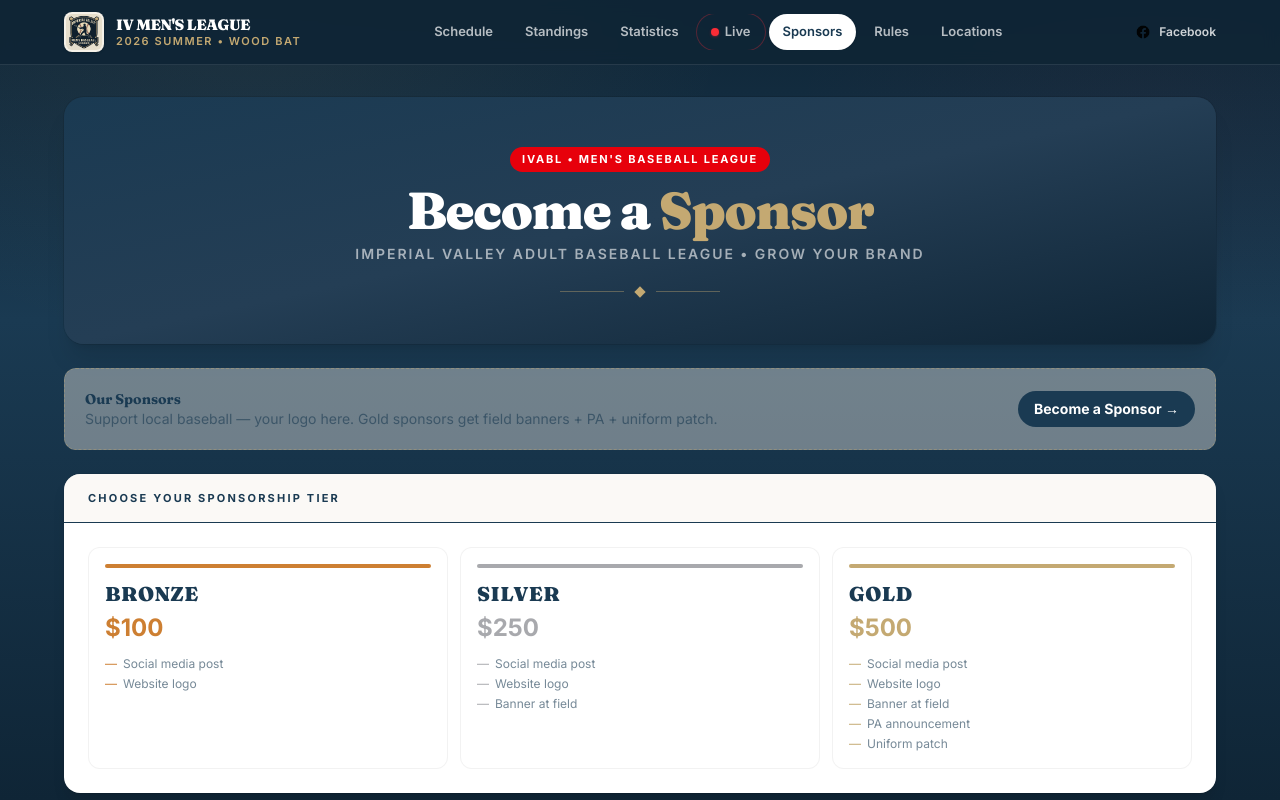
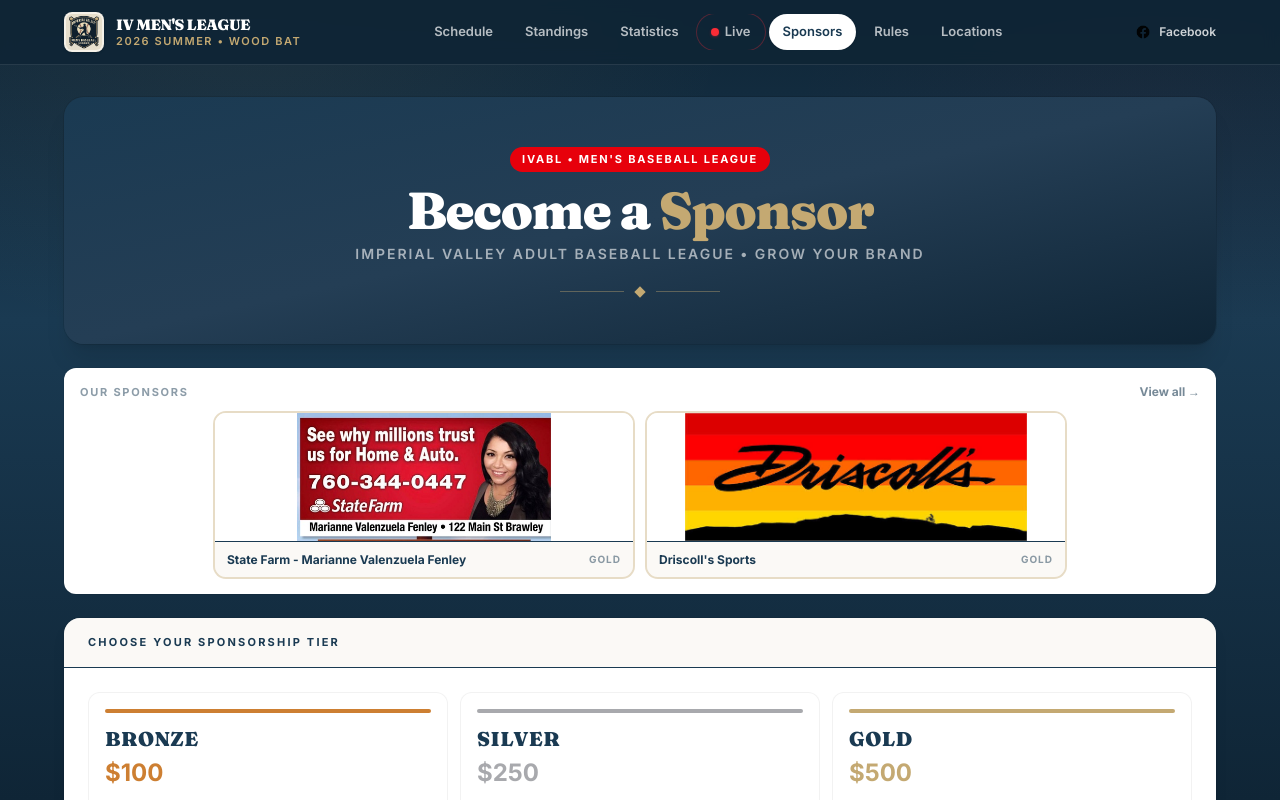
Before and after one commit to morenoadan22/ivabl, a React (Vite) app: page /sponsors in a window 1280 px wide. Shown: the top 800 px of the page. Built offline with nearby package versions, Linux system fonts and the light colour scheme.

Commit message:
add sponsors banners

```diff
--- a/src/components/GameChangerWidget.jsx
+++ b/src/components/GameChangerWidget.jsx
@@ -68,8 +68,8 @@
   }, []);
 
   return (
-    <div className="rounded-2xl bg-white shadow-lg ring-1 ring-black/5 overflow-hidden">
-      <div className="px-5 sm:px-6 py-3 border-b bg-gradient-to-r from-navy to-navy-mid flex items-center justify-between gap-3">
+    <div className="rounded-2xl bg-white shadow-lg ring-1 ring-black/5 overflow-hidden h-full flex flex-col">
+      <div className="px-5 sm:px-6 py-3 border-b bg-gradient-to-r from-navy to-navy-mid flex items-center justify-between gap-3 shrink-0">
         <div className="flex items-center gap-2.5">
           <span className="h-2.5 w-2.5 rounded-full bg-emerald-400 animate-pulse shadow shadow-emerald-400/30" />
           <h2 className="font-display font-bold text-white text-[13px] tracking-wide">LIVE SCORES — GAMECHANGER</h2>
@@ -84,9 +84,9 @@
         </a>
       </div>
 
-      <div className="bg-white">
+      <div className="bg-white flex-1 flex flex-col min-h-[250px]">
         {error ? (
-          <div className="p-6 text-center">
+          <div className="p-6 text-center flex-1 flex flex-col items-center justify-center">
             <p className="text-sm text-navy/70">Live scores temporarily unavailable.</p>
             <p className="text-xs text-navy/50 mt-1">{error}</p>
             <a href="https://web.gc.com/organizations/Cr9gsGVDWegK" target="_blank" rel="noreferrer" className="inline-flex mt-3 px-4 py-1.5 rounded-full bg-navy text-white text-xs font-bold">Open GameChanger</a>
@@ -95,12 +95,12 @@
           <div
             id={TARGET_ID}
             style={{ height: 250, minHeight: 250 }}
-            className="w-full overflow-auto"
+            className="w-full overflow-auto flex-1"
           />
         )}
       </div>
 
-      <div className="px-4 py-2 bg-cream/60 border-t flex items-center justify-between">
+      <div className="px-4 py-2 bg-cream/60 border-t flex items-center justify-between shrink-0">
         <span className="text-[11px] font-semibold text-navy/50">Powered by GameChanger • Updates automatically on game day</span>
         <a href="https://web.gc.com/organizations/Cr9gsGVDWegK" target="_blank" rel="noreferrer" className="sm:hidden text-[11px] font-bold text-navy">View on GC →</a>
       </div>
--- a/src/components/SponsorBanner.jsx
+++ b/src/components/SponsorBanner.jsx
@@ -1,10 +1,10 @@
 import { Link } from "react-router-dom";
 import { sponsors } from "../data/sponsors.js";
 
-export function SponsorStrip({ compact = false }) {
+export function SponsorStrip({ compact = false, className = "" }) {
   if (sponsors.length === 0) {
     return (
-      <div className={`rounded-xl border border-dashed border-gold/40 bg-cream/40 ${compact ? "p-3" : "p-4 sm:p-5"}`}>
+      <div className={`rounded-xl border border-dashed border-gold/40 bg-cream/40 ${compact ? "p-3" : "p-4 sm:p-5"} ${className}`}>
         <div className="flex flex-col sm:flex-row gap-3 sm:items-center justify-between">
           <div className="text-sm">
             <div className="font-display font-bold text-navy">Our Sponsors</div>
@@ -19,28 +19,36 @@
   }
 
   return (
-    <div className={`rounded-xl bg-white ring-1 ring-black/5 overflow-hidden ${compact ? "p-3" : "p-4"}`}>
-      <div className="flex items-center justify-between mb-3">
+    <div className={`rounded-xl bg-white ring-1 ring-black/5 overflow-hidden flex flex-col h-full ${className} ${compact ? "p-3" : "p-4"}`}>
+      <div className="flex items-center justify-between mb-3 shrink-0">
         <span className="text-[11px] font-black tracking-[0.16em] text-navy/50">OUR SPONSORS</span>
         <Link to="/sponsors" className="text-xs font-bold text-navy/60 hover:text-navy">View all →</Link>
       </div>
-      <div className={`grid gap-3 ${compact ? "grid-cols-3 sm:grid-cols-4" : "grid-cols-2 sm:grid-cols-3 lg:grid-cols-4"}`}>
-        {sponsors.map(s => (
+      <div className={`flex flex-wrap gap-3 items-stretch content-start flex-1 ${compact ? "justify-start sm:justify-center" : "justify-center"}`}>
+        {sponsors.map(s => {
+          const img = s.banner || s.logo;
+          return (
             <a
               key={s.name}
               href={s.url || "/sponsors"}
               target={s.url ? "_blank" : undefined}
               rel={s.url ? "noreferrer" : undefined}
-            className={`rounded-xl border bg-cream/30 p-3 flex flex-col items-center justify-center text-center hover:bg-cream/60 transition min-h-[90px] ${s.tier === "Gold" ? "ring-1 ring-gold/40 border-gold/40" : "border-black/5"}`}
+              className={`rounded-xl border overflow-hidden hover:shadow-md transition bg-white w-full ${compact ? "max-w-[380px]" : "max-w-[420px] sm:w-[calc(50%-12px)]"} ${s.tier === "Gold" ? "ring-1 ring-gold/40 border-gold/40" : "border-black/5"} flex flex-col`}
             >
-            {s.logo ? (
-              <img src={s.logo} alt={s.name} className="max-h-10 max-w-full object-contain" />
+              {img ? (
+                <div className={`bg-white flex items-center justify-center overflow-hidden shrink-0 ${compact ? "h-[88px] sm:h-[96px]" : "h-[110px] sm:h-[128px]"}`}>
+                  <img src={img} alt={s.name} className="w-full h-full object-contain" />
+                </div>
               ) : (
-              <span className="font-display font-bold text-navy text-sm">{s.name}</span>
+                <div className={`flex items-center justify-center p-6 text-center font-display font-bold text-navy shrink-0 ${compact ? "h-[88px] sm:h-[96px]" : "h-[110px] sm:h-[128px]"}`}>{s.name}</div>
               )}
-            <span className="text-[10px] font-bold tracking-widest text-navy/40 mt-1">{s.tier?.toUpperCase()}</span>
+              <div className="px-3 py-2 bg-cream/40 border-t flex items-center justify-between mt-auto min-h-[36px]">
+                <span className="text-xs font-bold text-navy truncate">{s.name}</span>
+                <span className="text-[10px] font-black tracking-widest text-navy/50 shrink-0 ml-2">{s.tier?.toUpperCase()}</span>
+              </div>
             </a>
-        ))}
+          );
+        })}
       </div>
     </div>
   );
--- a/src/data/sponsors.js
+++ b/src/data/sponsors.js
@@ -1,7 +1,18 @@
 export const sponsors = [
-  // Replace placeholders with real sponsors. Tier controls size/prominence.
-  // logo can be /img/sponsors/your-logo.png (add files to public/img/sponsors/)
-  // { name: "Acme Hardware", logo: "/img/sponsors/acme.png", tier: "Gold", url: "https://acme.example.com" },
+  {
+    name: "State Farm - Marianne Valenzuela Fenley",
+    logo: "/img/sponsors/state_farm_banner.jpg",
+    banner: "/img/sponsors/state_farm_banner.jpg",
+    tier: "Gold",
+    url: "https://myagentmarianne.com/",
+  },
+  {
+    name: "Driscoll's Sports",
+    logo: "/img/sponsors/driscolls.jpeg",
+    banner: "/img/sponsors/driscolls.jpeg",
+    tier: "Gold",
+    url: "https://driscolls.net/",
+  },
 ];
 
 export const tiers = [
--- a/src/pages/Schedule.jsx
+++ b/src/pages/Schedule.jsx
@@ -84,11 +84,21 @@
         </div>
       </div>
 
-      {/* GameChanger Live Scoreboard */}
-      <GameChangerWidget />
-
-      {/* Sponsors strip — compact, links to /sponsors */}
-      <SponsorBanner compact />
+      {/* GameChanger + Sponsors — 50/50 on desktop */}
+      <div className="grid grid-cols-1 lg:grid-cols-2 gap-6 items-stretch">
+        <div className="h-full flex flex-col">
+          <GameChangerWidget />
+        </div>
+        <aside className="hidden lg:block sticky top-[88px] h-full">
+          <div className="h-full flex flex-col">
+            <SponsorBanner className="h-full" />
+          </div>
+        </aside>
+      </div>
+      {/* Sponsors — mobile: above schedule */}
+      <div className="lg:hidden">
+        <SponsorBanner compact />
+      </div>
 
       {/* Schedule — Week Cards (Mon-Sun) */}
       <div className="rounded-2xl bg-white shadow-lg ring-1 ring-black/5 overflow-hidden">
```
Also changed, not shown: public/img/sponsors/driscolls.jpeg (added), public/img/sponsors/state_farm_banner.jpg (added). Lines whose indentation alone changed are shown as unchanged.
